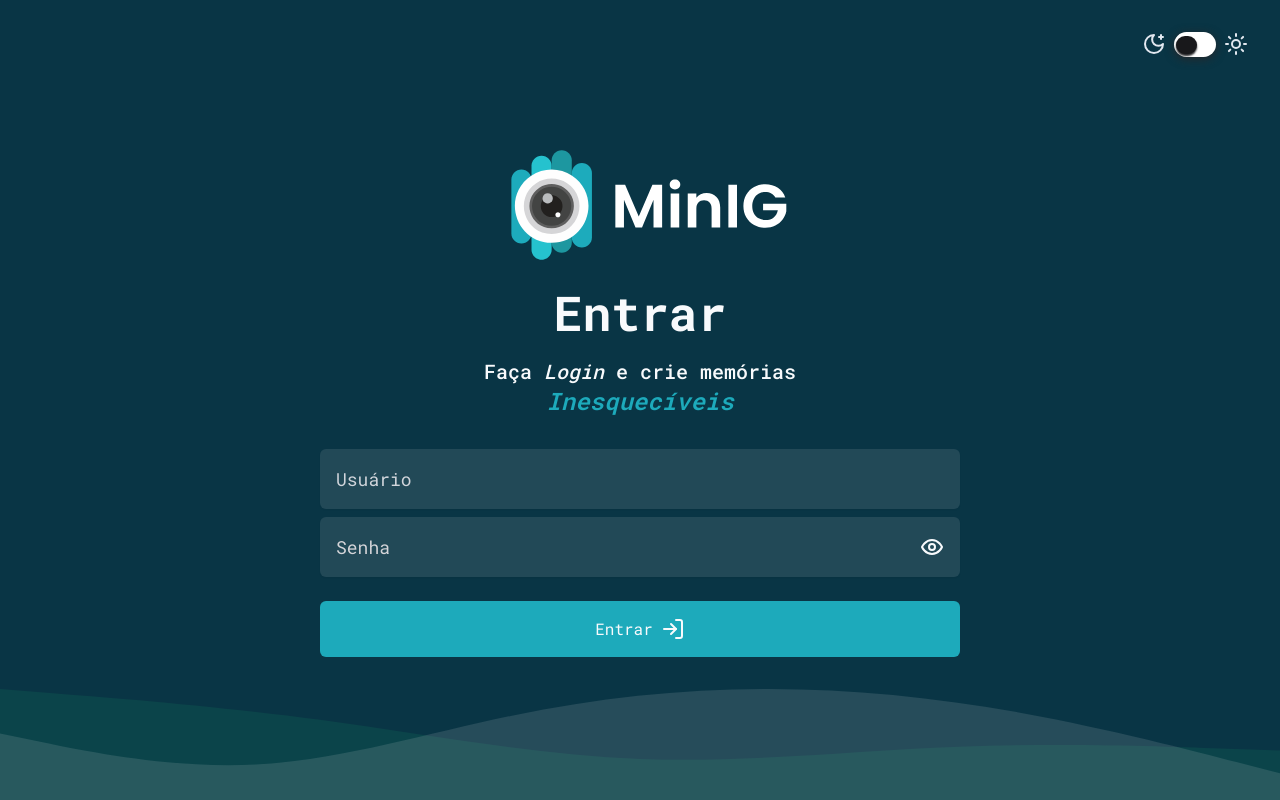
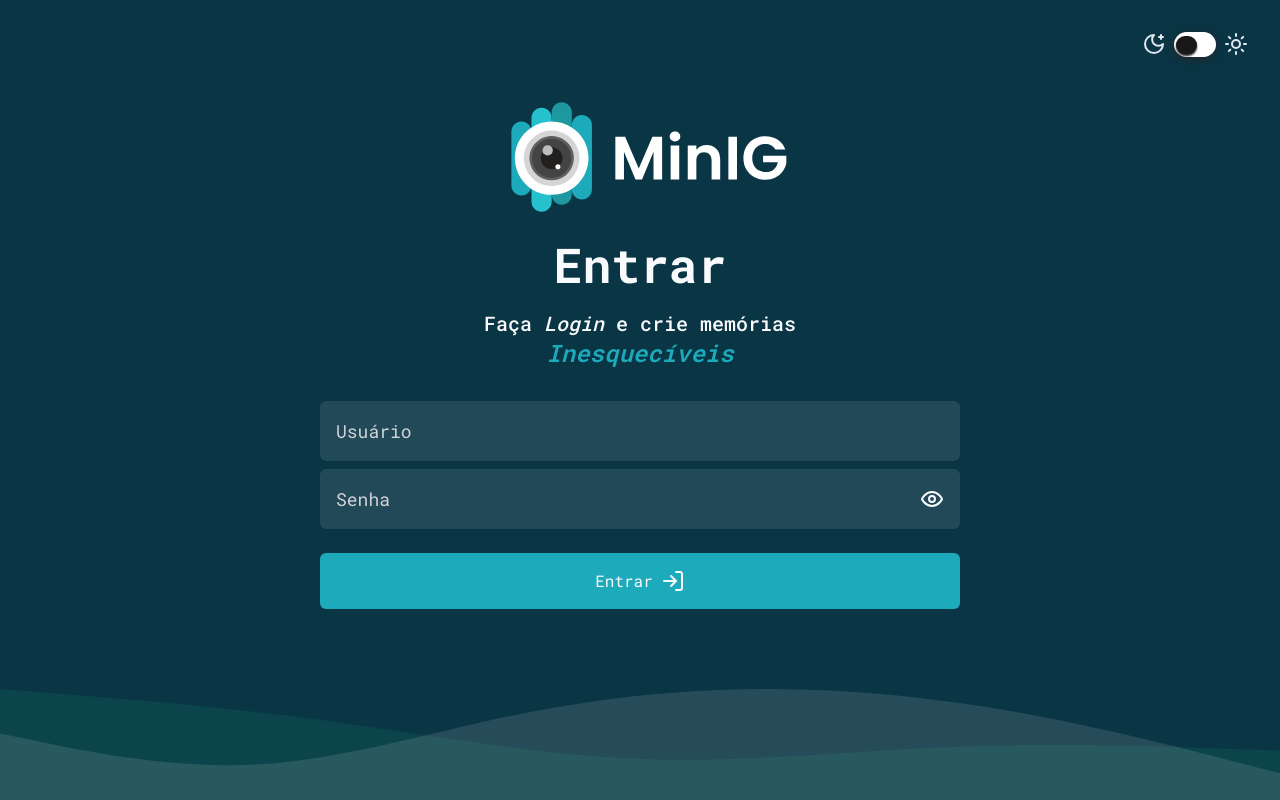
Before and after one commit to es20231/eqp7, a Next.js app in the folder web/: page /auth/login in a window 1280 px wide. Built offline with nearby package versions, Linux system fonts and the light colour scheme.

Commit message:
fix(web/login): adjusting the overlap of waves in the login form

```diff
--- a/web/src/app/auth/login/page.tsx
+++ b/web/src/app/auth/login/page.tsx
@@ -12,9 +12,10 @@ import { Waves } from '@/components/Waves'
 
 const Login = () => {
   return (
-    <div className="bg-slate-200 dark:bg-rich-black-500 w-full h-full flex flex-col gap-4 items-center justify-center">
+    <>
+      <div className="bg-slate-200 dark:bg-rich-black-500 pb-24 w-full h-full flex flex-col gap-4 items-center justify-center">
         <ThemeSwitch />
-      <section className="flex flex-col gap-5 bg-red">
+        <section className="flex flex-col gap-5">
           <Logo width={300} height={300} />
           <Title className="text-5xl">Entrar</Title>
           <div className="w-full text-center flex flex-col items-center justify-center">
@@ -30,9 +31,9 @@ const Login = () => {
         <LoginFormProvider>
           <LoginFormComponent />
         </LoginFormProvider>
-
+      </div>
       <Waves />
-    </div>
+    </>
   )
 }
 
```
Lines whose indentation alone changed are shown as unchanged.
